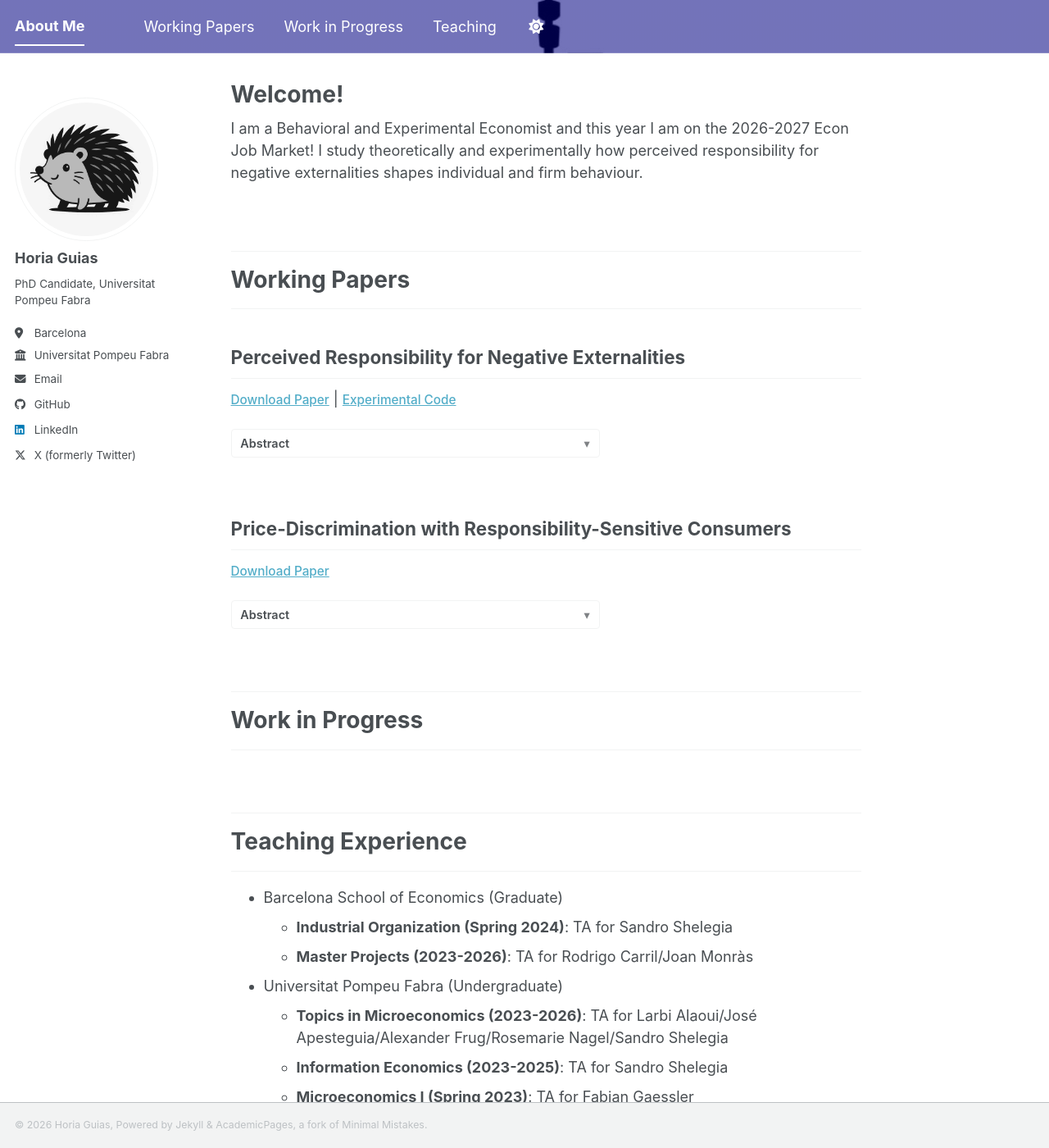
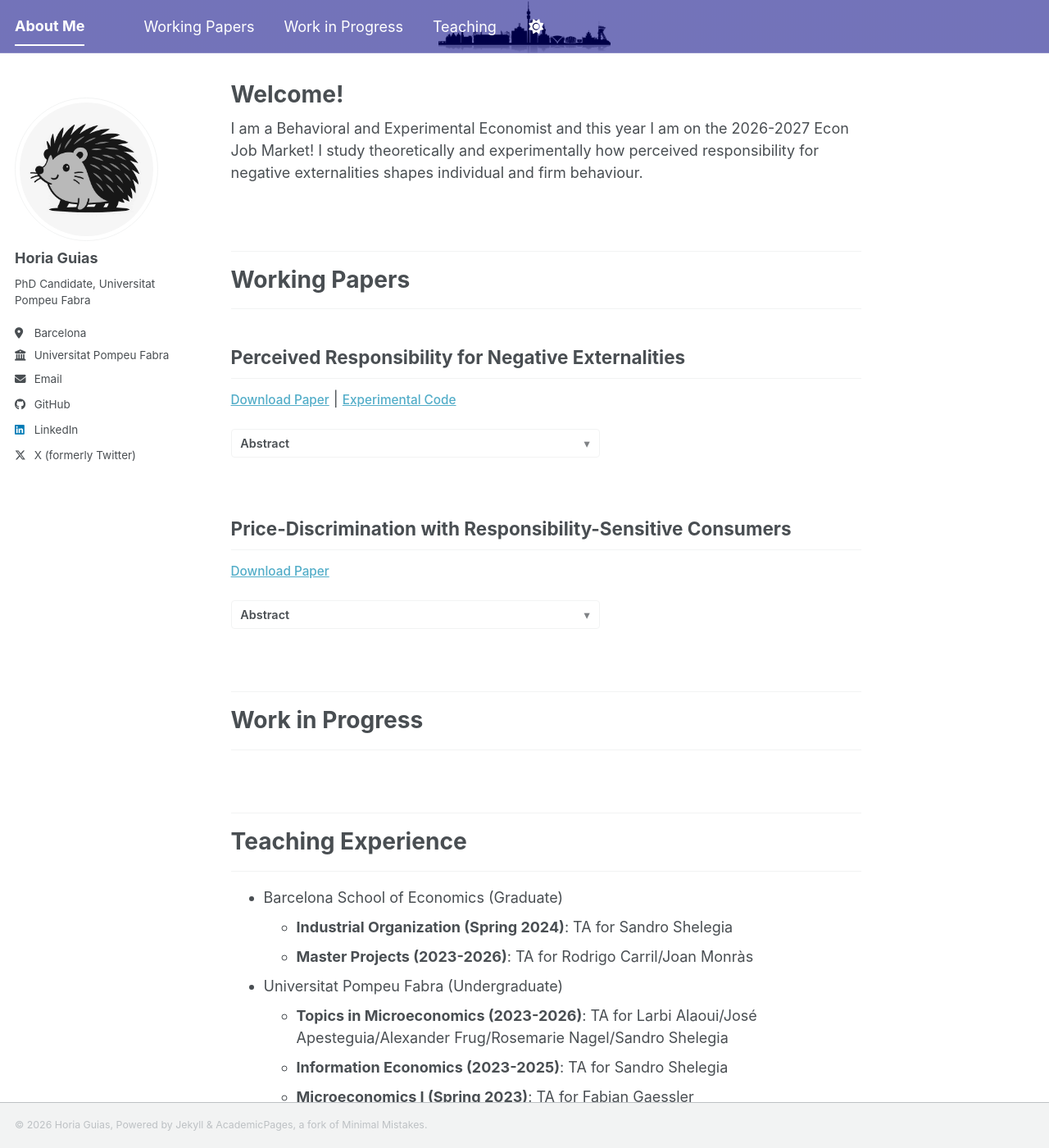
Before and after one commit to horiaguias/horiaguias.github.io, a Jekyll site: the page built from _pages/about.md, in a window 1280 px wide and 1400 px high. Shown: the whole window at 82% size. Built offline with Jekyll 4.4.1, drawn with Linux system fonts in a browser that asks for light colours; a style sheet for code colours, icons or effects is not loaded.

Commit message:
Modificaciones Image Layout

```diff
--- a/_sass/layout/_masthead.scss
+++ b/_sass/layout/_masthead.scss
@@ -14,7 +14,7 @@
     rgba(0, 0, 128, 0.55),
     rgba(0, 0, 128, 0.55)
   ),
-  url('/images/dortmund.jpg') no-repeat center 25% / cover !important;
+  url('/images/dortmund.jpg') no-repeat center center / contain !important;
 
   -webkit-animation: intro 0.3s both;
           animation: intro 0.3s both;
```
